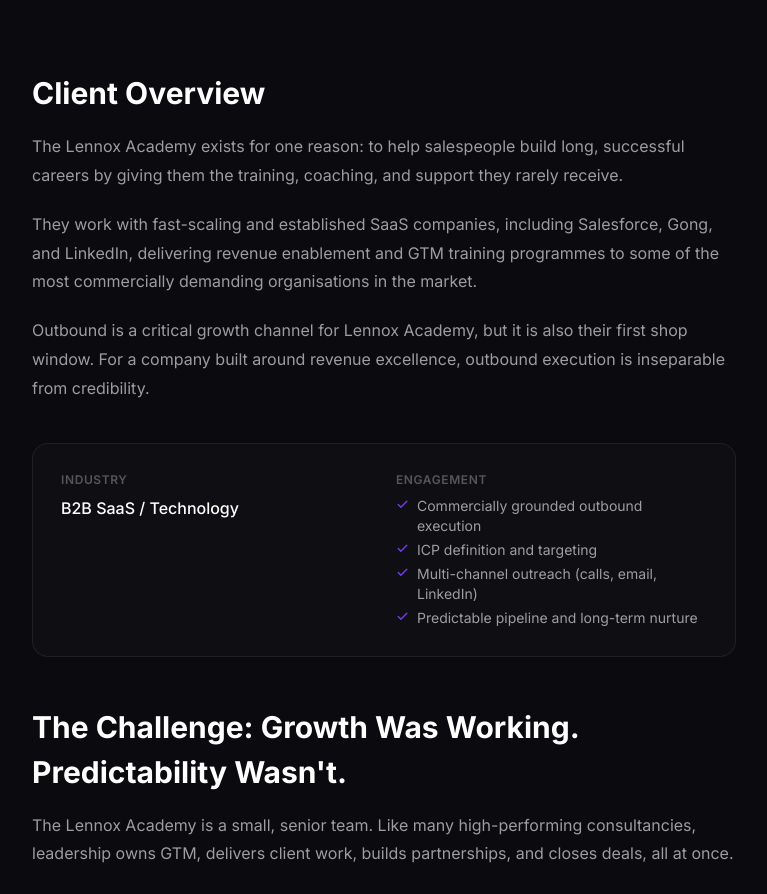
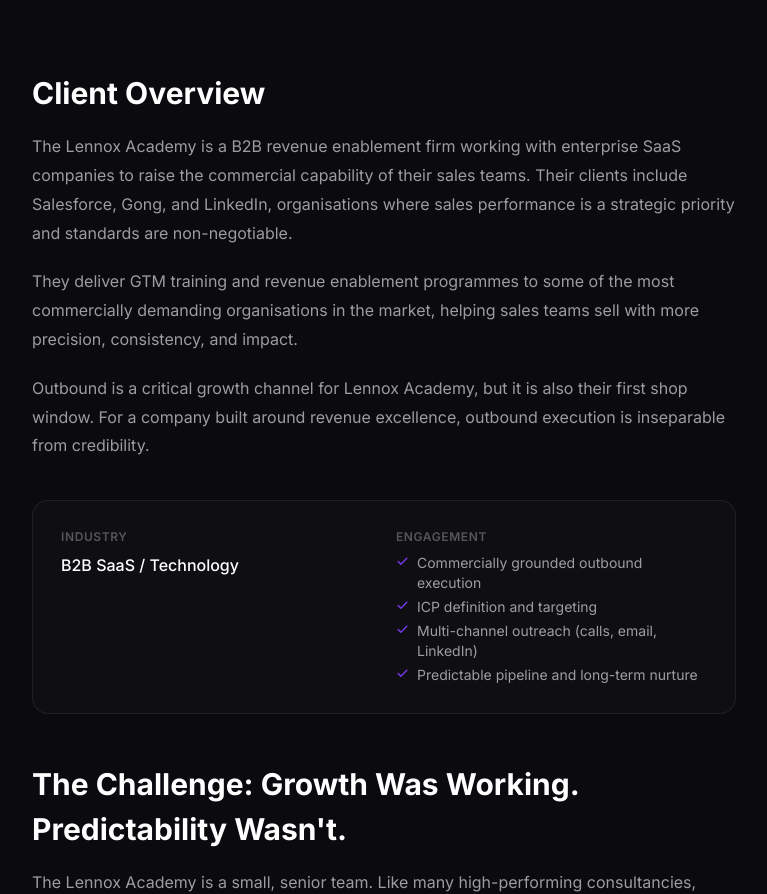
Before and after one commit to lukekly/Dealspark-website, a Next.js app: page /case-study/lennox-academy in a window 1280 px wide. Shown: the part 960-1854 px from the top of the page, without its empty margins (256-1023 px from the left). Built offline with nearby package versions, Linux system fonts and the light colour scheme.

Commit message:
Update Lennox Academy client overview to clearly position as B2B

```diff
--- a/app/case-study/lennox-academy/page.tsx
+++ b/app/case-study/lennox-academy/page.tsx
@@ -117,15 +117,16 @@
         <div className="prose-dark">
           <h2>Client Overview</h2>
           <p>
-            The Lennox Academy exists for one reason: to help salespeople build
-            long, successful careers by giving them the training, coaching, and
-            support they rarely receive.
+            The Lennox Academy is a B2B revenue enablement firm working with
+            enterprise SaaS companies to raise the commercial capability of their
+            sales teams. Their clients include Salesforce, Gong, and LinkedIn,
+            organisations where sales performance is a strategic priority and
+            standards are non-negotiable.
           </p>
           <p>
-            They work with fast-scaling and established SaaS companies,
-            including Salesforce, Gong, and LinkedIn, delivering revenue
-            enablement and GTM training programmes to some of the most
-            commercially demanding organisations in the market.
+            They deliver GTM training and revenue enablement programmes to some
+            of the most commercially demanding organisations in the market,
+            helping sales teams sell with more precision, consistency, and impact.
           </p>
           <p>
             Outbound is a critical growth channel for Lennox Academy, but it is
```
